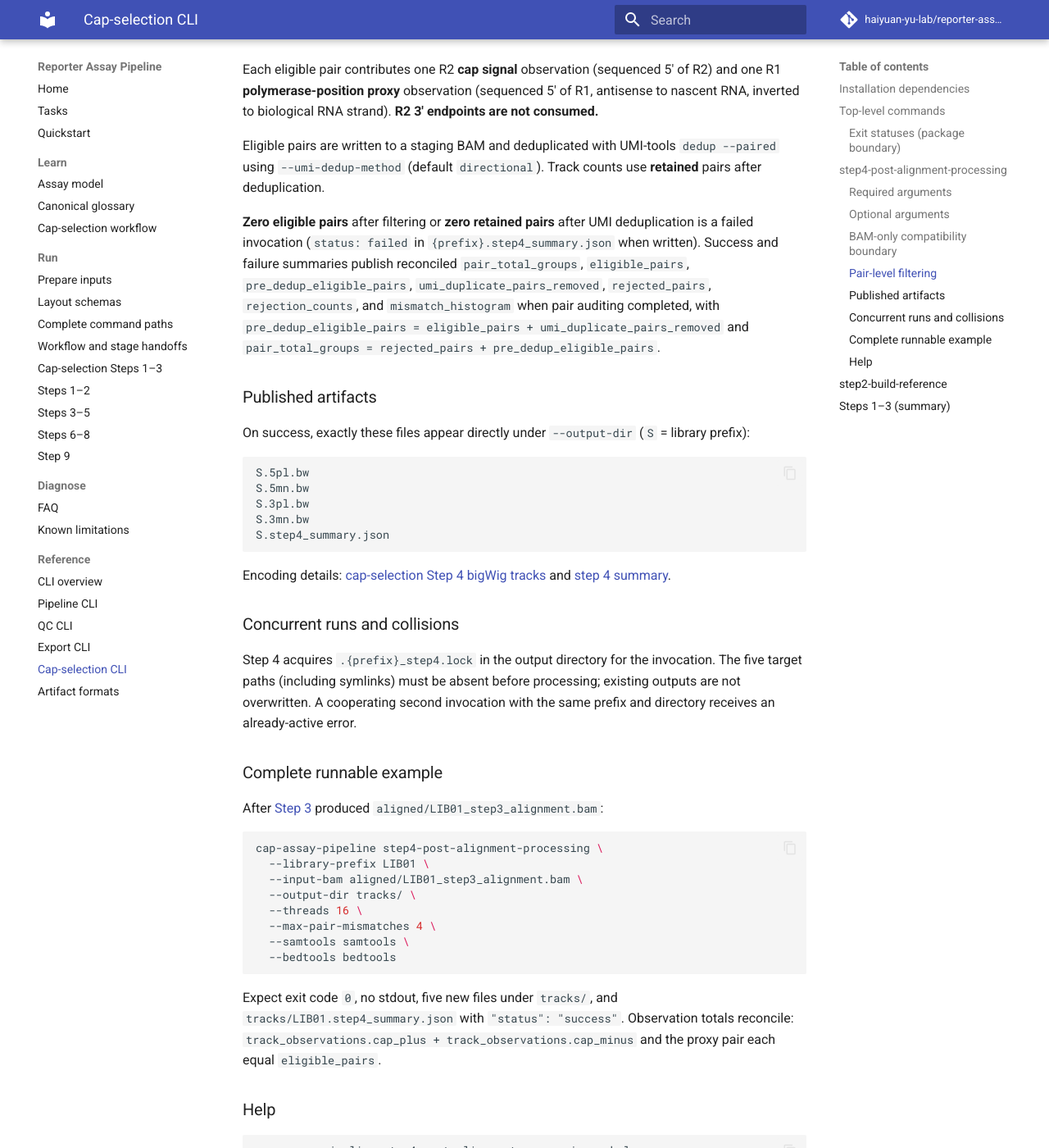
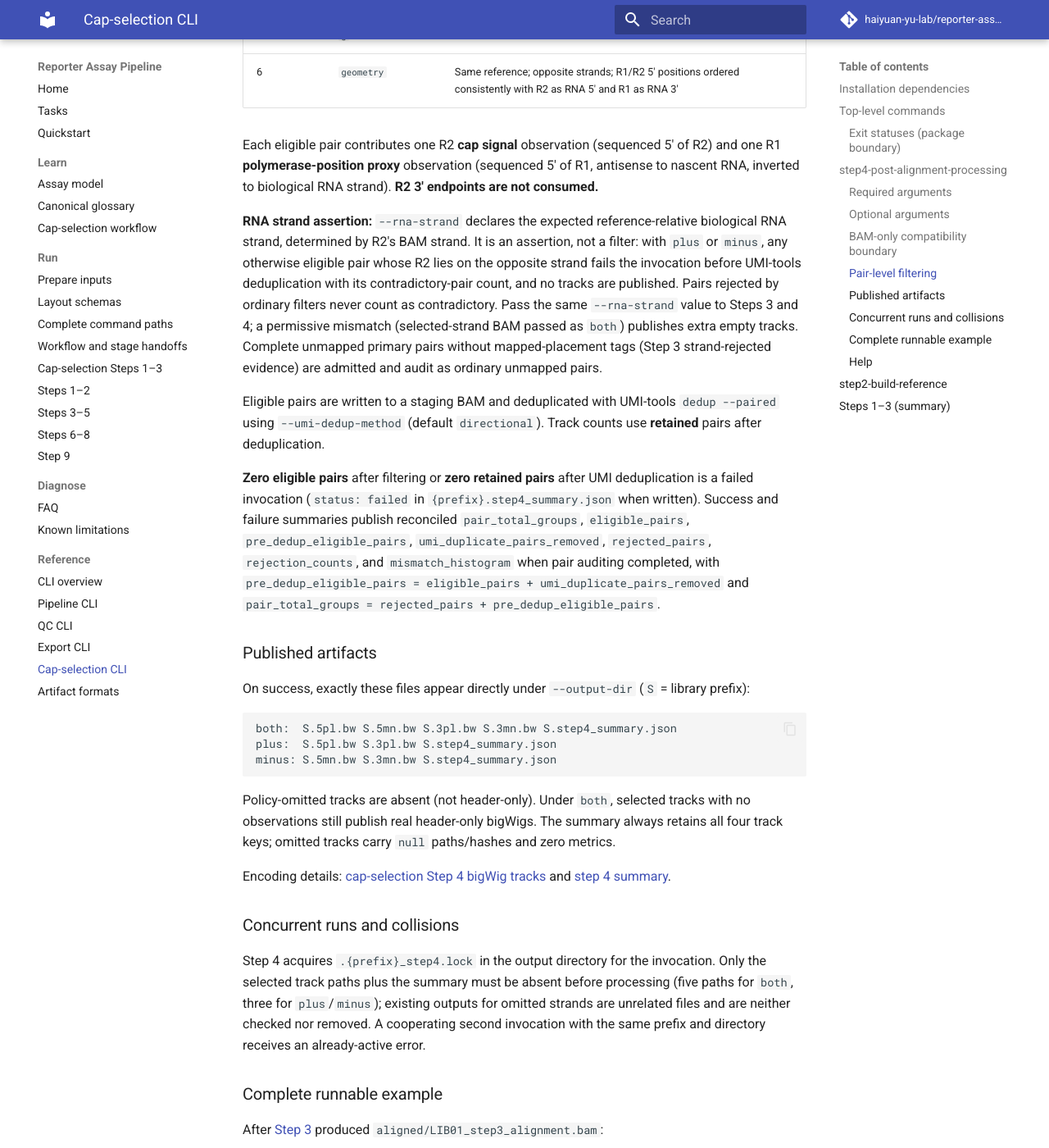
Before and after one commit to haiyuan-yu-lab/reporter-assay-pipeline-doc, an MkDocs documentation site: the page built from docs/cli/cap-assay.md, in a window 1280 px wide and 1400 px high, scrolled down 4177 px. Shown: the whole window at 82% size. Built offline with MkDocs 1.6.1 and Material for MkDocs 9.7.7, drawn with Linux system fonts in a browser that asks for light colours; comment, search, counter and statistics services are not loaded; some of the changed text lies outside the part shown.

Commit message:
Document Step 4 --rna-strand assertion and selected tracks

````diff
--- a/docs/cli/cap-assay.md
+++ b/docs/cli/cap-assay.md
@@ -71,7 +71,9 @@ Individual steps follow the table above for their owned parsers.
 ## `step4-post-alignment-processing`
 
 Processes **exactly one** coordinate-sorted library BAM per invocation into
-four signed bigWig tracks and one summary. This is the cap-selection **Step 4**
+strand-selected signed bigWig tracks and one summary: four tracks for the
+default `--rna-strand both`, cap-plus/proxy-plus for `plus`, cap-minus/
+proxy-minus for `minus`. This is the cap-selection **Step 4**
 endpoint; it is unrelated to reporter-assay `yulab_reporter_pipe step4` (PreTran
 count merging).
 
@@ -93,6 +95,7 @@ count merging).
 | `--bedtools` | `bedtools` | BEDTools executable path or name |
 | `--umi-dedup-method` | `directional` | UMI-tools `dedup --method` (`unique`, `percentile`, `cluster`, `adjacency`, `directional`) |
 | `--umi-tools` | `umi_tools` | UMI-tools executable path or name |
+| `--rna-strand` | `both` | Expected reference-relative biological RNA strand (`both`, `plus`, `minus`); also selects the published track set |
 
 There is no reference path, BAI input, project root, overwrite flag, batch mode,
 no-deduplication mode, or generic passthrough to native tool CLIs. Native
@@ -147,6 +150,18 @@ of R2) and one R1 **polymerase-position proxy** observation (sequenced 5′ of
 R1, antisense to nascent RNA, inverted to biological RNA strand). **R2 3′
 endpoints are not consumed.**
 
+**RNA strand assertion:** `--rna-strand` declares the expected
+reference-relative biological RNA strand, determined by R2's BAM strand. It
+is an assertion, not a filter: with `plus` or `minus`, any otherwise
+eligible pair whose R2 lies on the opposite strand fails the invocation
+before UMI-tools deduplication with its contradictory-pair count, and no
+tracks are published. Pairs rejected by ordinary filters never count as
+contradictory. Pass the same `--rna-strand` value to Steps 3 and 4; a
+permissive mismatch (selected-strand BAM passed as `both`) publishes extra
+empty tracks. Complete unmapped primary pairs without mapped-placement tags
+(Step 3 strand-rejected evidence) are admitted and audit as ordinary
+unmapped pairs.
+
 Eligible pairs are written to a staging BAM and deduplicated with UMI-tools
 `dedup --paired` using `--umi-dedup-method` (default `directional`). Track
 counts use **retained** pairs after deduplication.
@@ -166,12 +181,15 @@ On success, exactly these files appear directly under `--output-dir` (`S` =
 library prefix):
 
 ```text
-S.5pl.bw
-S.5mn.bw
-S.3pl.bw
-S.3mn.bw
-S.step4_summary.json
+both:  S.5pl.bw S.5mn.bw S.3pl.bw S.3mn.bw S.step4_summary.json
+plus:  S.5pl.bw S.3pl.bw S.step4_summary.json
+minus: S.5mn.bw S.3mn.bw S.step4_summary.json
 ```
+
+Policy-omitted tracks are absent (not header-only). Under `both`, selected
+tracks with no observations still publish real header-only bigWigs. The
+summary always retains all four track keys; omitted tracks carry `null`
+paths/hashes and zero metrics.
 
 Encoding details: [cap-selection Step 4 bigWig tracks](../formats.md#cap-selection-step-4-bigwig-tracks)
 and [step 4 summary](../formats.md#cap-selection-step-4-summary-json).
@@ -179,8 +197,10 @@ and [step 4 summary](../formats.md#cap-selection-step-4-summary-json).
 ### Concurrent runs and collisions
 
 Step 4 acquires `.{prefix}_step4.lock` in the output directory for the
-invocation. The five target paths (including symlinks) must be absent before
-processing; existing outputs are not overwritten. A cooperating second
+invocation. Only the selected track paths plus the summary must be absent
+before processing (five paths for `both`, three for `plus`/`minus`);
+existing outputs for omitted strands are unrelated files and are neither
+checked nor removed. A cooperating second
 invocation with the same prefix and directory receives an already-active error.
 
 ### Complete runnable example
@@ -201,8 +221,10 @@ cap-assay-pipeline step4-post-alignment-processing \
 
 Expect exit code `0`, no stdout, five new files under `tracks/`, and
 `tracks/LIB01.step4_summary.json` with `"status": "success"`. Observation
-totals reconcile: `track_observations.cap_plus + track_observations.cap_minus`
-and the proxy pair each equal `eligible_pairs`.
+totals reconcile per selected policy: under `both`,
+`track_observations.cap_plus + track_observations.cap_minus`
+and the proxy pair each equal `eligible_pairs`; under `plus`, `cap_plus`
+and `proxy_plus` each equal `eligible_pairs` (mirrored for `minus`).
 
 ### Help
 
````
Also changed, not shown: docs/formats.md (+19 -15 lines).
